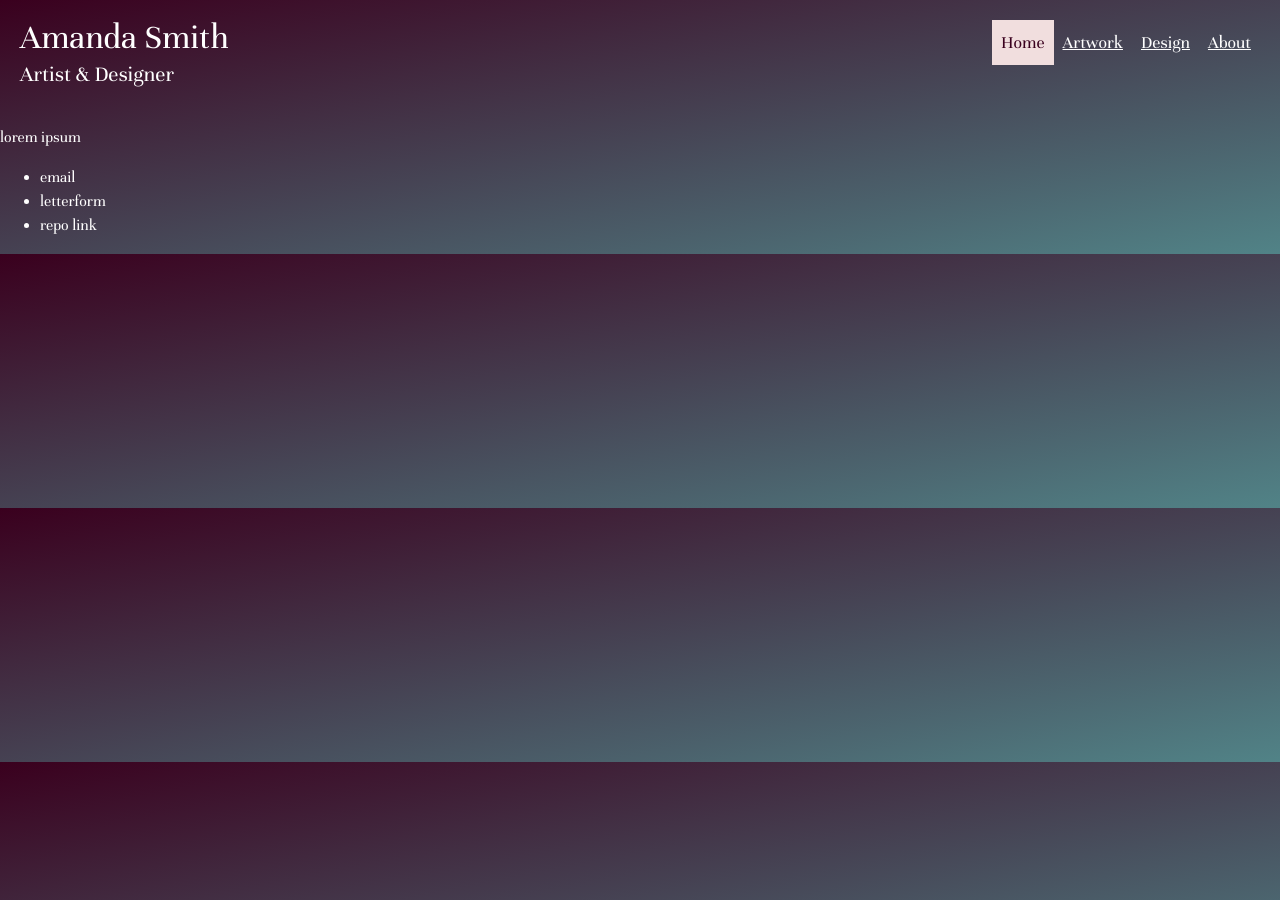
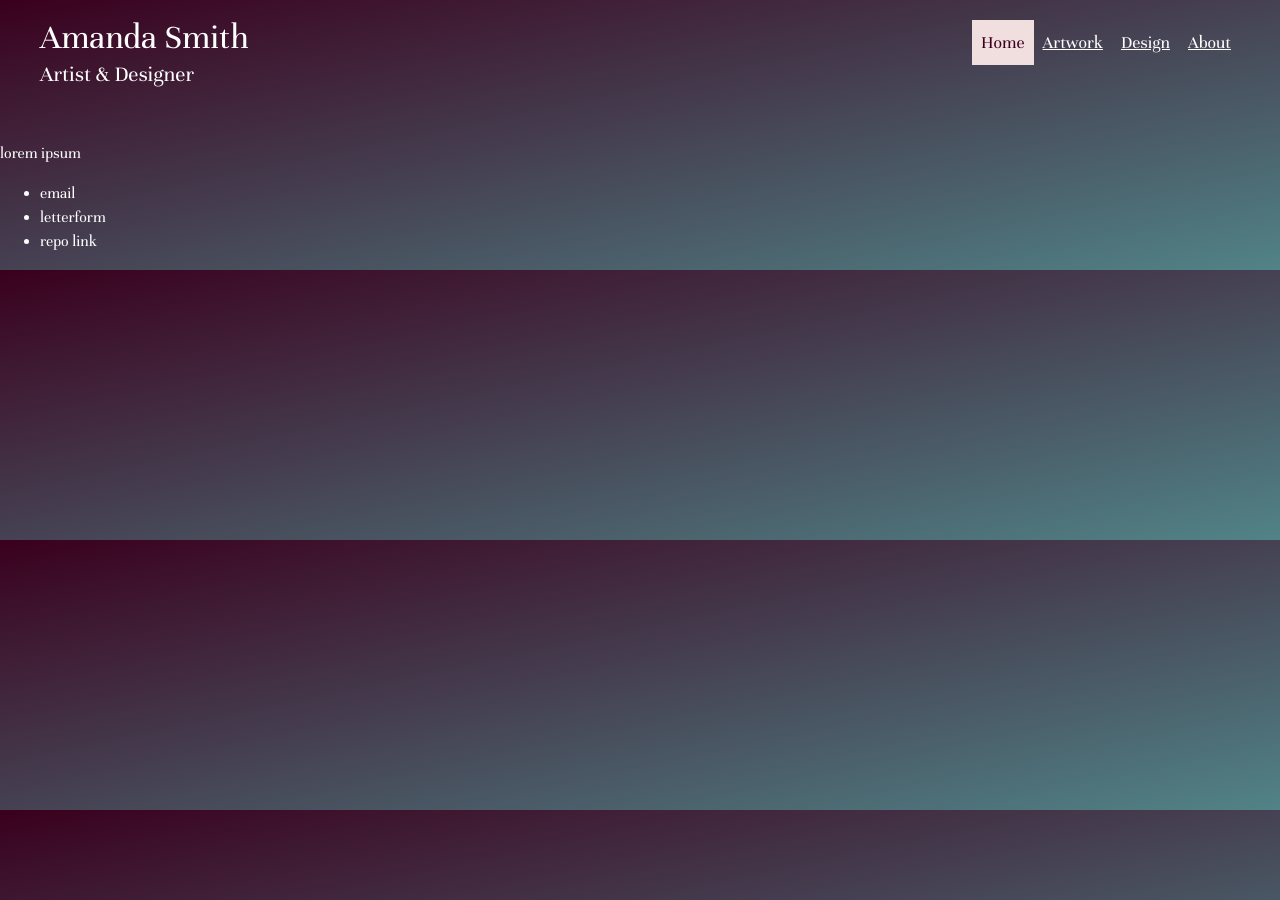
Before and after one commit to asmithorn/asmithorn.github.io, a Jekyll site: the page built from index.html, in a window 1280 px wide. Built offline with Jekyll 4.4.1, drawn with Linux system fonts in a browser that asks for light colours.

Commit message:
nav styling4

```diff
--- a/_layouts/default.html
+++ b/_layouts/default.html
@@ -9,7 +9,7 @@
   </head>
 
   <body>
-    <header class="o-layout__header u-margin--20">
+    <header class="o-layout__header u-padding--20">
       <div class="c-name">
         <p class="c-name c-name__name">Amanda Smith</p>
         <p class="c-name c-name__subtext">Artist &amp; Designer</p>
--- a/css/style.scss
+++ b/css/style.scss
@@ -41,6 +41,8 @@
 
 body {
   background-image: linear-gradient(to bottom right, $maroon, $teal);
+  background-repeat: none;
+  background-size: cover;
   color: white;
 }
 
@@ -93,7 +95,7 @@
 
 .u-center {text-align: center;}
 
-.u-margin--20 {margin: 1.25em;}
+.u-padding--20 {padding: 1.25em;}
 
 
 
@@ -104,6 +106,9 @@
   .o-layout__header {
     display: flex;
     justify-content: space-between;
+    max-width: 1200px;
+    margin-left: auto;
+    margin-right: auto;
   }
 
   .c-name {text-align: left;}
```
